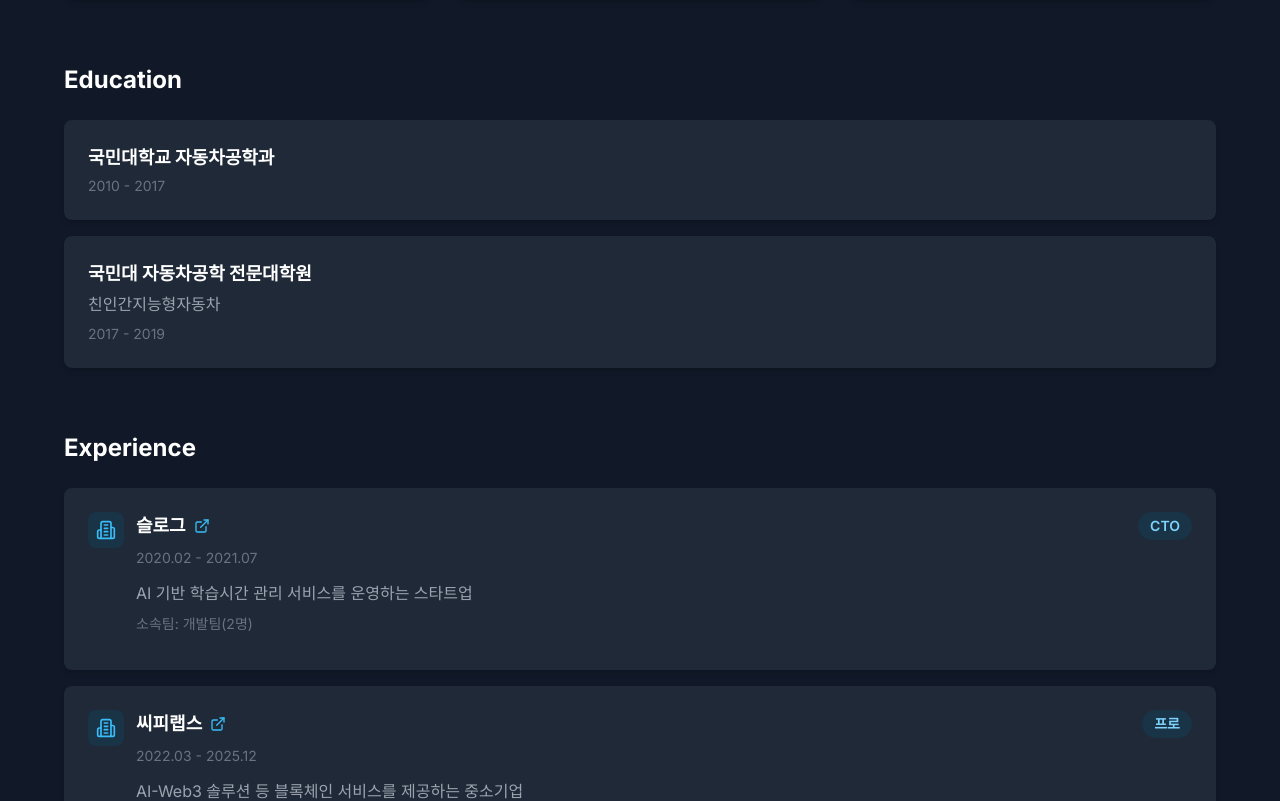
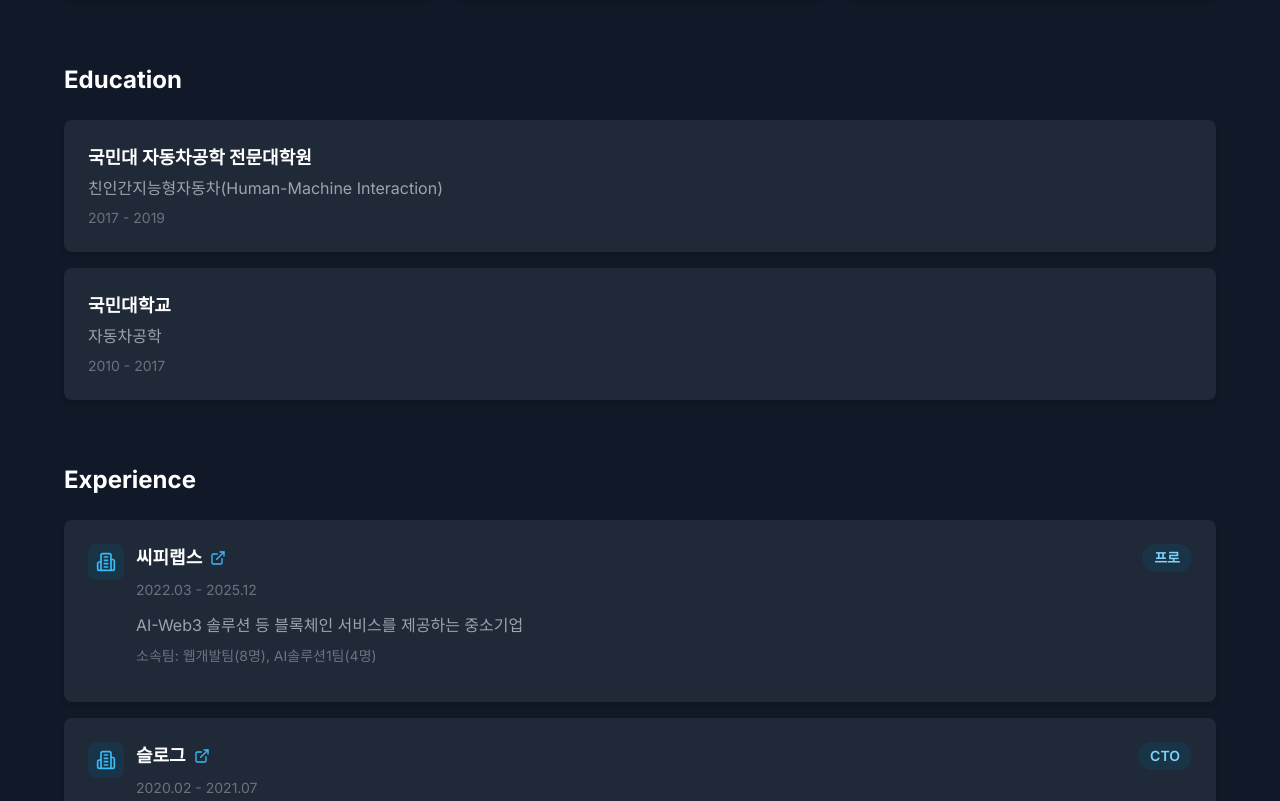
Before and after one commit to PureMax77/portfolio, a Next.js app: page / in a window 1280 px wide. Shown: the part 1240-2041 px from the top of the page. Built offline with nearby package versions, Linux system fonts and the light colour scheme.

Commit message:
fix(about): 노출 데이터 시간 역순으로 변경

```diff
--- a/components/About.tsx
+++ b/components/About.tsx
@@ -25,6 +25,24 @@ const iconMap: Record<string, React.ComponentType<{ className?: string }>> = {
 };
 
 export default function About() {
+  // Sort education by period (newest first)
+  const sortedEducation = [...education].sort((a, b) => {
+    const getStartYear = (period: string) => {
+      const startYear = period.split(" - ")[0];
+      return parseInt(startYear);
+    };
+    return getStartYear(b.period) - getStartYear(a.period);
+  });
+
+  // Sort experience by period (newest first)
+  const sortedExperience = [...experience].sort((a, b) => {
+    const getStartDate = (period: string) => {
+      const startPeriod = period.split(" - ")[0];
+      const [year, month] = startPeriod.split(".").map(Number);
+      return year * 100 + month; // Convert to comparable number (e.g., 202202)
+    };
+    return getStartDate(b.period) - getStartDate(a.period);
+  });
 
   const containerVariants = {
     hidden: { opacity: 0 },
@@ -114,7 +132,7 @@ export default function About() {
             Education
           </h3>
           <div className="space-y-4">
-            {education.map((edu, index) => (
+            {sortedEducation.map((edu, index) => (
               <motion.div
                 key={index}
                 variants={itemVariants}
@@ -148,7 +166,7 @@ export default function About() {
             Experience
           </h3>
           <div className="space-y-4">
-            {experience.map((exp, index) => (
+            {sortedExperience.map((exp, index) => (
               <motion.div
                 key={index}
                 variants={itemVariants}
--- a/data/about.ts
+++ b/data/about.ts
@@ -64,12 +64,13 @@ export const achievements: Achievement[] = [
 
 export const education: Education[] = [
   {
-    school: "국민대학교 자동차공학과",
+    school: "국민대학교",
+    major: "자동차공학",
     period: "2010 - 2017",
   },
   {
     school: "국민대 자동차공학 전문대학원",
-    major: "친인간지능형자동차",
+    major: "친인간지능형자동차(Human-Machine Interaction)",
     period: "2017 - 2019",
   },
 ];
```
